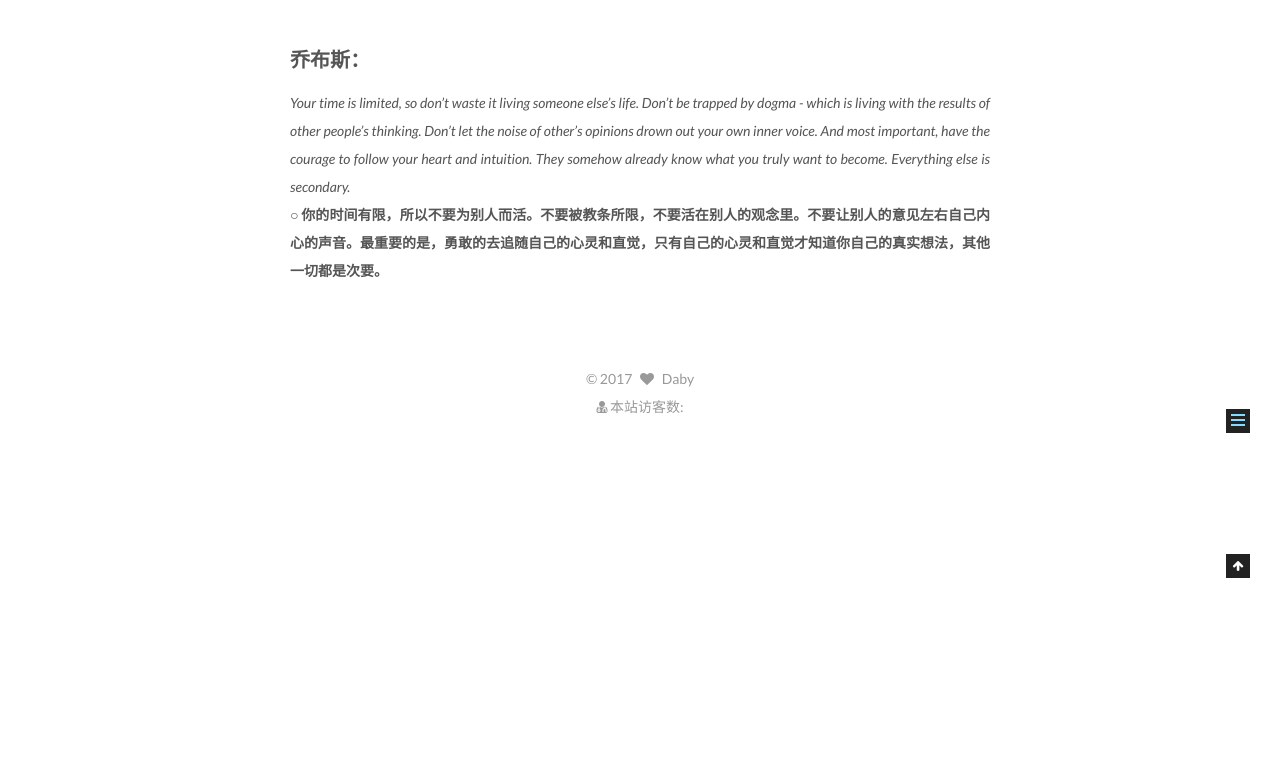
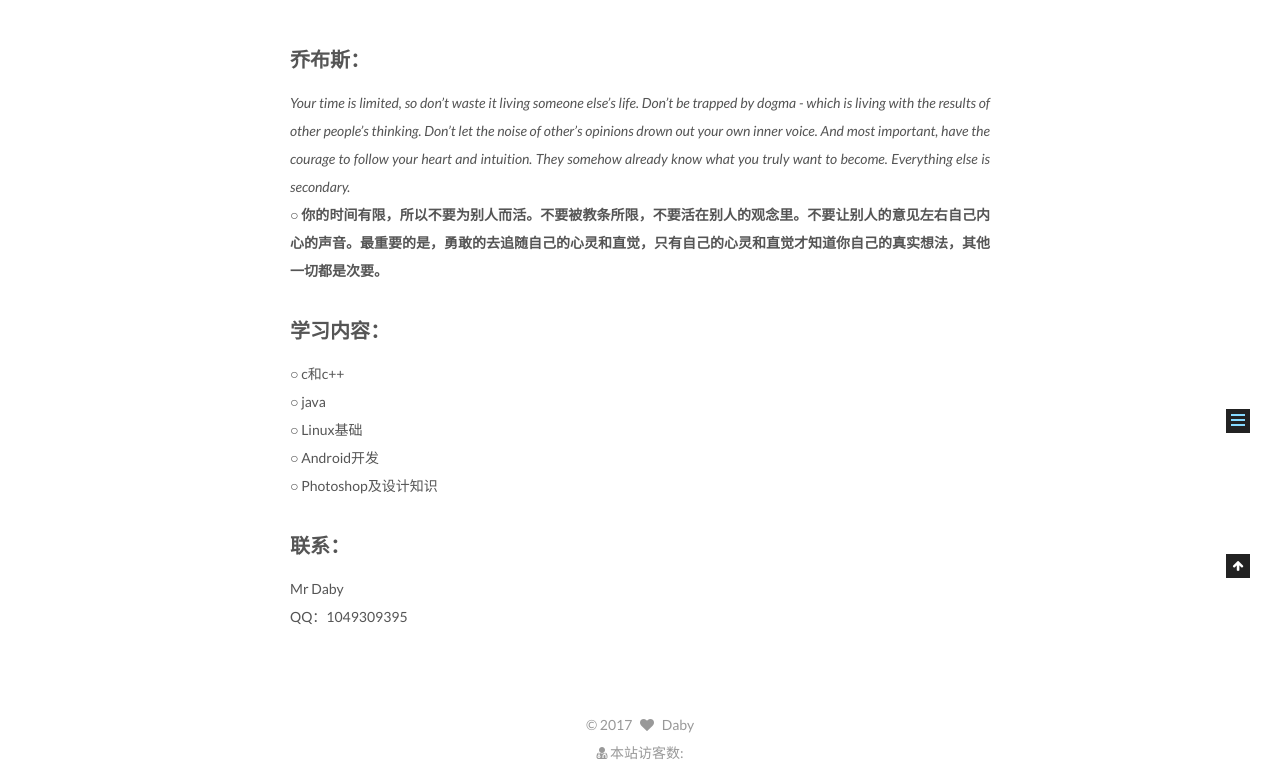
Before and after one commit to SWDaby/SWDaby.github.io, a plain HTML site: page about/index.html in a window 1280 px wide. Shown: the part 322-1089 px from the top of the page. Before the commit the page ends 800 px from the top, so only its background shows below. Drawn offline with Linux system fonts and the light colour scheme; some packages are replaced by stand-ins of ours; a script that the page names is missing.

Commit message:
Site updated: 2017-09-05 19:12:28

```diff
--- a/about/index.html
+++ b/about/index.html
@@ -102,7 +102,7 @@
 <meta property="og:site_name" content="Daby&#39;note">
 <meta property="og:description" content="乔布斯：Your time is limited, so don’t waste it living someone else’s life. Don’t be trapped by dogma - which is living with the results of other people’s thinking. Don’t let the noise of other’s opinions">
 <meta property="og:locale" content="zh-Hans">
-<meta property="og:updated_time" content="2017-09-05T08:53:13.575Z">
+<meta property="og:updated_time" content="2017-09-05T11:12:19.156Z">
 <meta name="twitter:card" content="summary">
 <meta name="twitter:title" content="Daby&#39;note">
 <meta name="twitter:description" content="乔布斯：Your time is limited, so don’t waste it living someone else’s life. Don’t be trapped by dogma - which is living with the results of other people’s thinking. Don’t let the noise of other’s opinions">
@@ -285,6 +285,8 @@
 
 
           <h2 id="乔布斯："><a href="#乔布斯：" class="headerlink" title="乔布斯："></a>乔布斯：</h2><p><em>Your time is limited, so don’t waste it living someone else’s life. Don’t be trapped by dogma - which is living with the results of other people’s thinking. Don’t let the noise of other’s opinions drown out your own inner voice. And most important, have the courage to follow your heart and intuition. They somehow already know what you truly want to become. Everything else is secondary.</em><br>○ <strong>你的时间有限，所以不要为别人而活。不要被教条所限，不要活在别人的观念里。不要让别人的意见左右自己内心的声音。最重要的是，勇敢的去追随自己的心灵和直觉，只有自己的心灵和直觉才知道你自己的真实想法，其他一切都是次要。</strong></p>
+<h2 id="学习内容："><a href="#学习内容：" class="headerlink" title="学习内容："></a>学习内容：</h2><p>○ c和c++<br>○ java<br>○ Linux基础<br>○ Android开发<br>○ Photoshop及设计知识</p>
+<h2 id="联系："><a href="#联系：" class="headerlink" title="联系："></a>联系：</h2><p>Mr Daby<br>QQ：1049309395</p>
 
 
       </div>
@@ -432,7 +434,7 @@
 
 
 
-              <div class="post-toc-content"><ol class="nav"><li class="nav-item nav-level-2"><a class="nav-link" href="#乔布斯："><span class="nav-number">1.</span> <span class="nav-text">乔布斯：</span></a></li></ol></div>
+              <div class="post-toc-content"><ol class="nav"><li class="nav-item nav-level-2"><a class="nav-link" href="#乔布斯："><span class="nav-number">1.</span> <span class="nav-text">乔布斯：</span></a></li><li class="nav-item nav-level-2"><a class="nav-link" href="#学习内容："><span class="nav-number">2.</span> <span class="nav-text">学习内容：</span></a></li><li class="nav-item nav-level-2"><a class="nav-link" href="#联系："><span class="nav-number">3.</span> <span class="nav-text">联系：</span></a></li></ol></div>
 
 
           </div>
```
